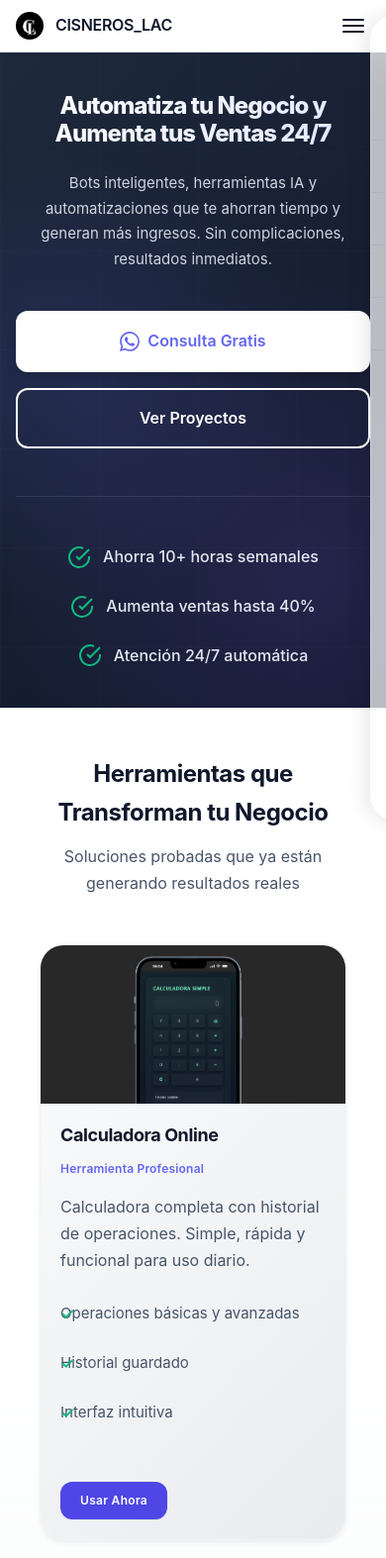
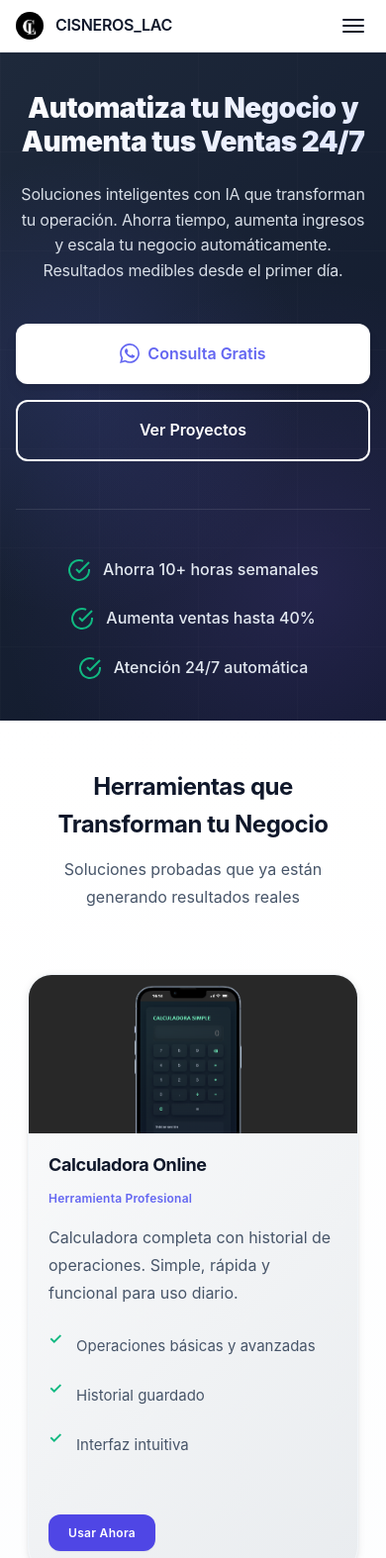
Before and after one commit to limberalvaradocisnerosar-cmd/miweb, a plain HTML site: page index.html in a window 390 px wide. Shown: the top 1574 px of the page at 99% size. Drawn offline with Linux system fonts and the light colour scheme.

Commit message:
Mejoras de diseño: hero section optimizado, sombras y hover mejorados, corrección de checkmarks y menú, mejor división de cards en PC

```diff
--- a/css/style.css
+++ b/css/style.css
@@ -135,21 +135,25 @@ header img.logo {
     right: 1rem;
     width: 280px;
     height: calc(100vh - 2rem);
-    background: rgba(255, 255, 255, 0.7);
+    background: rgba(255, 255, 255, 0.95);
     backdrop-filter: blur(20px);
     -webkit-backdrop-filter: blur(20px);
     flex-direction: column;
     padding: 4.5rem 0 1.5rem 0;
-    box-shadow: -4px 0 20px rgba(0, 0, 0, 0.1);
-    border: 1px solid rgba(255, 255, 255, 0.3);
+    box-shadow: -4px 0 20px rgba(0, 0, 0, 0.15);
+    border: 1px solid rgba(255, 255, 255, 0.5);
     border-radius: var(--radius-xl);
     z-index: 99;
     transform: translateX(100%);
     transition: transform 0.3s cubic-bezier(0.4, 0, 0.2, 1);
+    opacity: 0;
+    pointer-events: none;
 }
 
 .mobile-menu.active {
     transform: translateX(0);
+    opacity: 1;
+    pointer-events: all;
 }
 
 .mobile-menu a {
@@ -185,7 +189,11 @@ main {
    ============================================ */
 .hero-section {
     background: linear-gradient(135deg, #1e293b 0%, #0f172a 100%);
-    padding: 6rem 2rem;
+    padding: 4rem 2rem;
+    min-height: 70vh;
+    display: flex;
+    align-items: center;
+    justify-content: center;
     text-align: center;
     color: white;
     position: relative;
@@ -224,11 +232,11 @@ main {
 }
 
 .hero-title {
-    font-size: 3rem;
-    font-weight: 800;
+    font-size: 3.75rem;
+    font-weight: 900;
     margin-bottom: 1.5rem;
-    line-height: 1.15;
-    letter-spacing: -1px;
+    line-height: 1.1;
+    letter-spacing: -1.5px;
     background: linear-gradient(135deg, #ffffff 0%, #e0e7ff 100%);
     -webkit-background-clip: text;
     -webkit-text-fill-color: transparent;
@@ -236,15 +244,16 @@ main {
 }
 
 .hero-subtitle {
-    font-size: 1.375rem;
+    font-size: 1.5rem;
     margin-bottom: 2.5rem;
-    opacity: 0.9;
-    line-height: 1.7;
-    max-width: 750px;
+    opacity: 0.95;
+    line-height: 1.8;
+    max-width: 800px;
     margin-left: auto;
     margin-right: auto;
     color: #e2e8f0;
     font-weight: 400;
+    letter-spacing: -0.2px;
 }
 
 .hero-buttons {
@@ -274,8 +283,9 @@ main {
 }
 
 .btn-primary:hover {
-    transform: translateY(-2px);
+    transform: translateY(-3px);
     box-shadow: var(--shadow-xl);
+    background: #f8f9fa;
 }
 
 .btn-secondary {
@@ -285,8 +295,9 @@ main {
 }
 
 .btn-secondary:hover {
-    background: white;
+    background: rgba(255, 255, 255, 0.95);
     color: var(--primary);
+    transform: translateY(-2px);
 }
 
 .hero-benefits {
@@ -318,7 +329,7 @@ main {
    ============================================ */
 .section-header {
     text-align: center;
-    margin-bottom: 3rem;
+    margin-bottom: 4rem;
     padding: 0 1.5rem;
 }
 
@@ -333,12 +344,13 @@ main {
 .section-header p {
     font-size: 1.125rem;
     color: var(--text-secondary);
-    max-width: 600px;
+    max-width: 650px;
     margin: 0 auto;
+    line-height: 1.75;
 }
 
 .projects-section {
-    padding: 5rem 1.5rem;
+    padding: 6rem 1.5rem;
     background: linear-gradient(to bottom, #ffffff 0%, #f8fafc 100%);
 }
 
@@ -348,9 +360,12 @@ main {
 .cards-container {
     display: grid;
     grid-template-columns: repeat(2, 1fr);
-    gap: 1.5rem;
-    margin-bottom: 3rem;
+    gap: 2rem;
+    margin-bottom: 4rem;
     padding: 0 1.5rem;
+    max-width: 1400px;
+    margin-left: auto;
+    margin-right: auto;
 }
 
 /* ============================================
@@ -361,15 +376,16 @@ main {
     background: var(--bg);
     border-radius: var(--radius-xl);
     overflow: hidden;
-    box-shadow: 0 4px 6px -1px rgba(0, 0, 0, 0.05), 0 2px 4px -1px rgba(0, 0, 0, 0.03);
+    box-shadow: 0 2px 8px rgba(0, 0, 0, 0.08), 0 1px 3px rgba(0, 0, 0, 0.05);
     border: 1px solid var(--border-light);
     transition: all 0.3s cubic-bezier(0.4, 0, 0.2, 1);
     min-height: 280px;
+    width: 100%;
 }
 
 .feature-card:hover {
-    transform: translateY(-6px);
-    box-shadow: 0 20px 25px -5px rgba(0, 0, 0, 0.1), 0 10px 10px -5px rgba(0, 0, 0, 0.04);
+    transform: translateY(-5px);
+    box-shadow: 0 12px 24px rgba(0, 0, 0, 0.12), 0 4px 8px rgba(0, 0, 0, 0.08);
     border-color: var(--primary-light);
 }
 
@@ -439,7 +455,8 @@ main {
     font-size: 1rem;
     color: var(--text-secondary);
     margin-bottom: 1.25rem;
-    line-height: 1.7;
+    line-height: 1.75;
+    max-width: 100%;
 }
 
 .card-features {
@@ -452,8 +469,19 @@ main {
     font-size: 0.9375rem;
     color: var(--text-secondary);
     margin-bottom: 0.625rem;
-    padding-left: 0;
+    padding-left: 1.75rem;
     line-height: 1.6;
+    position: relative;
+}
+
+.card-features li::before {
+    content: '✓';
+    position: absolute;
+    left: 0;
+    color: var(--success);
+    font-weight: 600;
+    font-size: 1rem;
+    top: 0;
 }
 
 /* ============================================
@@ -479,6 +507,7 @@ main {
 .btn-card:hover {
     transform: translateY(-2px);
     box-shadow: var(--shadow-md);
+    opacity: 0.9;
 }
 
 .btn-blue-dark {
@@ -502,6 +531,7 @@ main {
    ============================================ */
 .cta-section {
     padding: 6rem 1.5rem;
+    margin-top: 2rem;
     background: linear-gradient(135deg, #f8fafc 0%, #e2e8f0 100%);
     text-align: center;
     border-top: 1px solid var(--border);
@@ -524,7 +554,10 @@ main {
     font-size: 1.125rem;
     color: var(--text-secondary);
     margin-bottom: 2rem;
-    line-height: 1.6;
+    line-height: 1.75;
+    max-width: 600px;
+    margin-left: auto;
+    margin-right: auto;
 }
 
 .btn-cta {
@@ -544,6 +577,7 @@ main {
 .btn-cta:hover {
     transform: translateY(-3px);
     box-shadow: var(--shadow-xl);
+    opacity: 0.95;
 }
 
 /* ============================================
@@ -611,7 +645,8 @@ section p {
     font-size: 0.9375rem;
     color: var(--text-secondary);
     margin-bottom: 1.25rem;
-    line-height: 1.7;
+    line-height: 1.8;
+    max-width: 65ch;
 }
 
 /* ============================================
@@ -672,17 +707,37 @@ footer a:hover {
 /* ============================================
    RESPONSIVE DESIGN - MOBILE FIRST
    ============================================ */
+@media (min-width: 1200px) {
+    .cards-container {
+        gap: 2.5rem;
+        padding: 0 2rem;
+    }
+
+    .feature-card {
+        min-height: 300px;
+    }
+}
+
 @media (max-width: 968px) {
+    .hero-section {
+        min-height: 60vh;
+        padding: 3rem 1.5rem;
+    }
+
     .hero-title {
-        font-size: 2rem;
+        font-size: 2.5rem;
+        letter-spacing: -1px;
     }
 
     .hero-subtitle {
-        font-size: 1.125rem;
+        font-size: 1.25rem;
+        line-height: 1.7;
     }
 
     .cards-container {
         grid-template-columns: 1fr;
+        padding: 0 1rem;
+        max-width: 100%;
     }
 
     .feature-card {
@@ -714,15 +769,18 @@ footer a:hover {
     }
 
     .hero-section {
-        padding: 4rem 1.5rem;
+        padding: 3rem 1rem;
+        min-height: 55vh;
     }
 
     .hero-title {
         font-size: 2rem;
+        line-height: 1.2;
     }
 
     .hero-subtitle {
         font-size: 1.125rem;
+        line-height: 1.6;
     }
 
     .hero-buttons {
@@ -741,9 +799,13 @@ footer a:hover {
         align-items: center;
     }
 
-    .projects-section,
+    .projects-section {
+        padding: 4rem 1.5rem;
+    }
+
     .cta-section {
-        padding: 3rem 1.5rem;
+        padding: 4rem 1.5rem;
+        margin-top: 1.5rem;
     }
 
     .section-header h2 {
@@ -755,7 +817,7 @@ footer a:hover {
     }
 
     .cards-container {
-        gap: 1.25rem;
+        gap: 1.5rem;
         padding: 0 1rem;
     }
 
@@ -794,14 +856,18 @@ footer a:hover {
 @media (max-width: 480px) {
     .hero-section {
         padding: 2.5rem 1rem;
+        min-height: 50vh;
     }
 
     .hero-title {
-        font-size: 1.5rem;
+        font-size: 1.75rem;
+        line-height: 1.2;
+        letter-spacing: -0.5px;
     }
 
     .hero-subtitle {
-        font-size: 0.9375rem;
+        font-size: 1rem;
+        line-height: 1.6;
     }
 
     .section-header h2 {
@@ -832,4 +898,16 @@ footer a:hover {
     .cta-content h2 {
         font-size: 1.5rem;
     }
+
+    .projects-section {
+        padding: 3rem 1rem;
+    }
+
+    .cta-section {
+        padding: 3rem 1rem;
+    }
+
+    .cards-container {
+        padding: 0 0.75rem;
+    }
 }
--- a/index.html
+++ b/index.html
@@ -35,7 +35,7 @@
     <section class="hero-section">
         <div class="hero-content">
             <h1 class="hero-title">Automatiza tu Negocio y Aumenta tus Ventas 24/7</h1>
-            <p class="hero-subtitle">Bots inteligentes, herramientas IA y automatizaciones que te ahorran tiempo y generan más ingresos. Sin complicaciones, resultados inmediatos.</p>
+            <p class="hero-subtitle">Soluciones inteligentes con IA que transforman tu operación. Ahorra tiempo, aumenta ingresos y escala tu negocio automáticamente. Resultados medibles desde el primer día.</p>
             <div class="hero-buttons">
                 <a href="https://wa.me/+5492215703862?text=Hola, quiero automatizar mi negocio" class="btn-hero btn-primary" target="_blank" rel="noopener noreferrer">
                     <svg width="20" height="20" viewBox="0 0 24 24" fill="currentColor" style="margin-right: 8px;">
```
